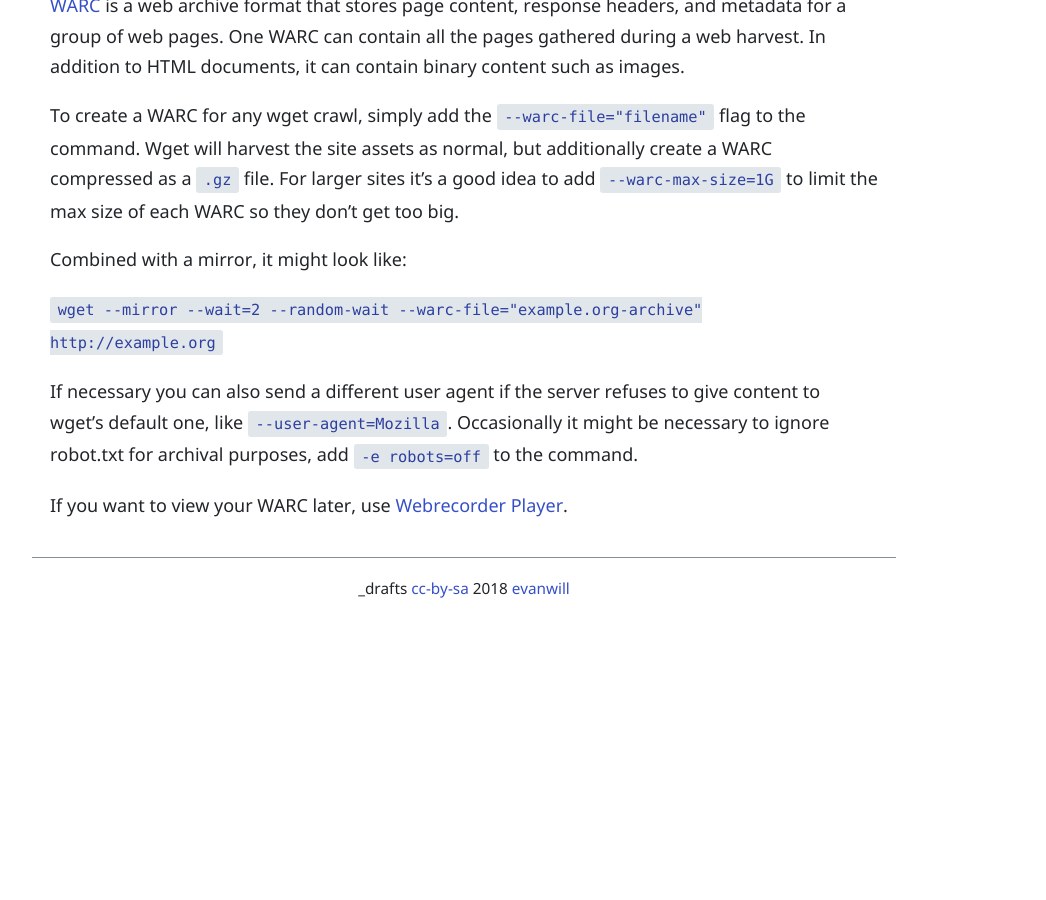
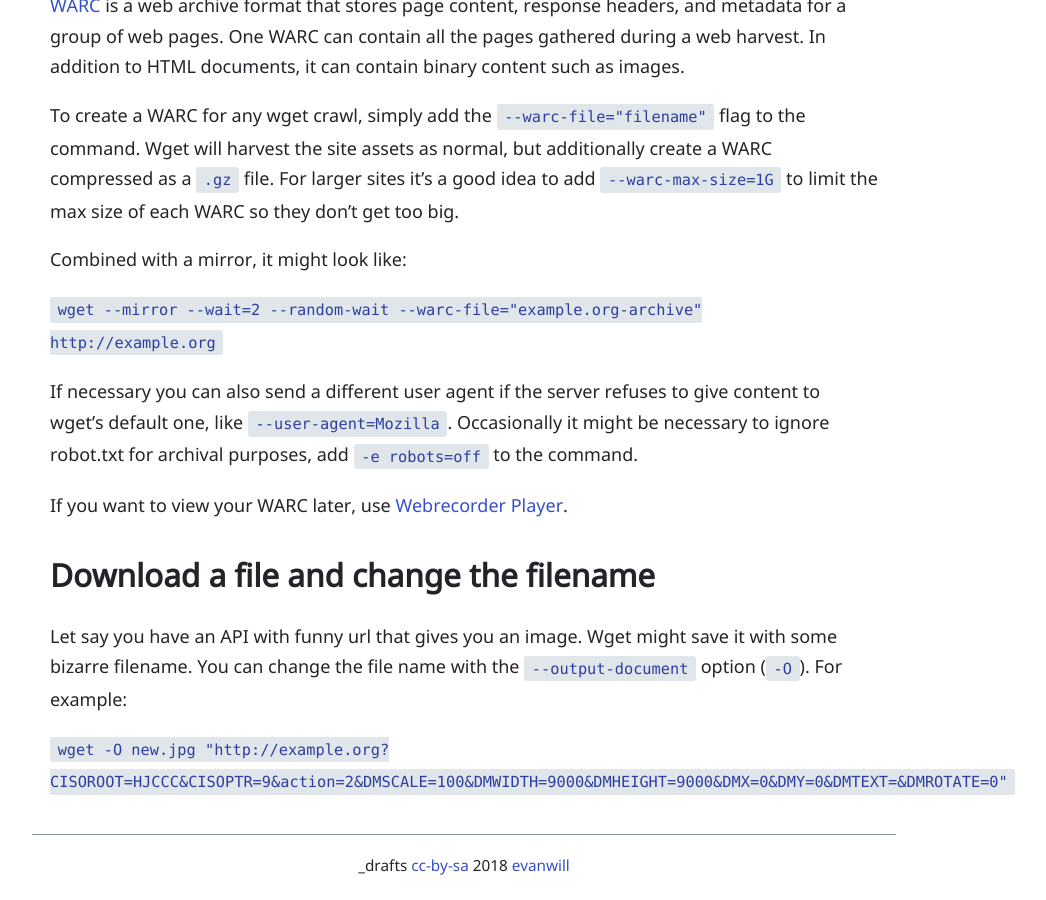
Before and after one commit to evanwill/_drafts, a Jekyll site: the page built from _notes/wget-notes.md, in a window 1280 px wide and 900 px high, scrolled down 1595 px. Shown: the whole window, without its empty margins (176-1222 px from the left). Built offline with Jekyll 4.4.1, drawn with Linux system fonts in a browser that asks for light colours; before the commit the page ends 2218 px from its top, so only the background shows below that.

Commit message:
update wget

```diff
--- a/_notes/wget-notes.md
+++ b/_notes/wget-notes.md
@@ -61,3 +61,12 @@ If necessary you can also send a different user agent if the server refuses to g
 Occasionally it might be necessary to ignore robot.txt for archival purposes, add `-e robots=off` to the command.
 
 If you want to view your WARC later, use [Webrecorder Player](https://github.com/webrecorder/webrecorderplayer-electron).
+
+## Download a file and change the filename
+
+Let say you have an API with funny url that gives you an image.
+Wget might save it with some bizarre filename.
+You can change the file name with the `--output-document` option (`-O`).
+For example:
+
+`wget -O new.jpg "http://example.org?CISOROOT=HJCCC&CISOPTR=9&action=2&DMSCALE=100&DMWIDTH=9000&DMHEIGHT=9000&DMX=0&DMY=0&DMTEXT=&DMROTATE=0"`
```
Also changed, not shown: _notes/vs-code.md (+2 -0 lines), about.md (+2 -2 lines), search/index.md (+1 -1 lines).
